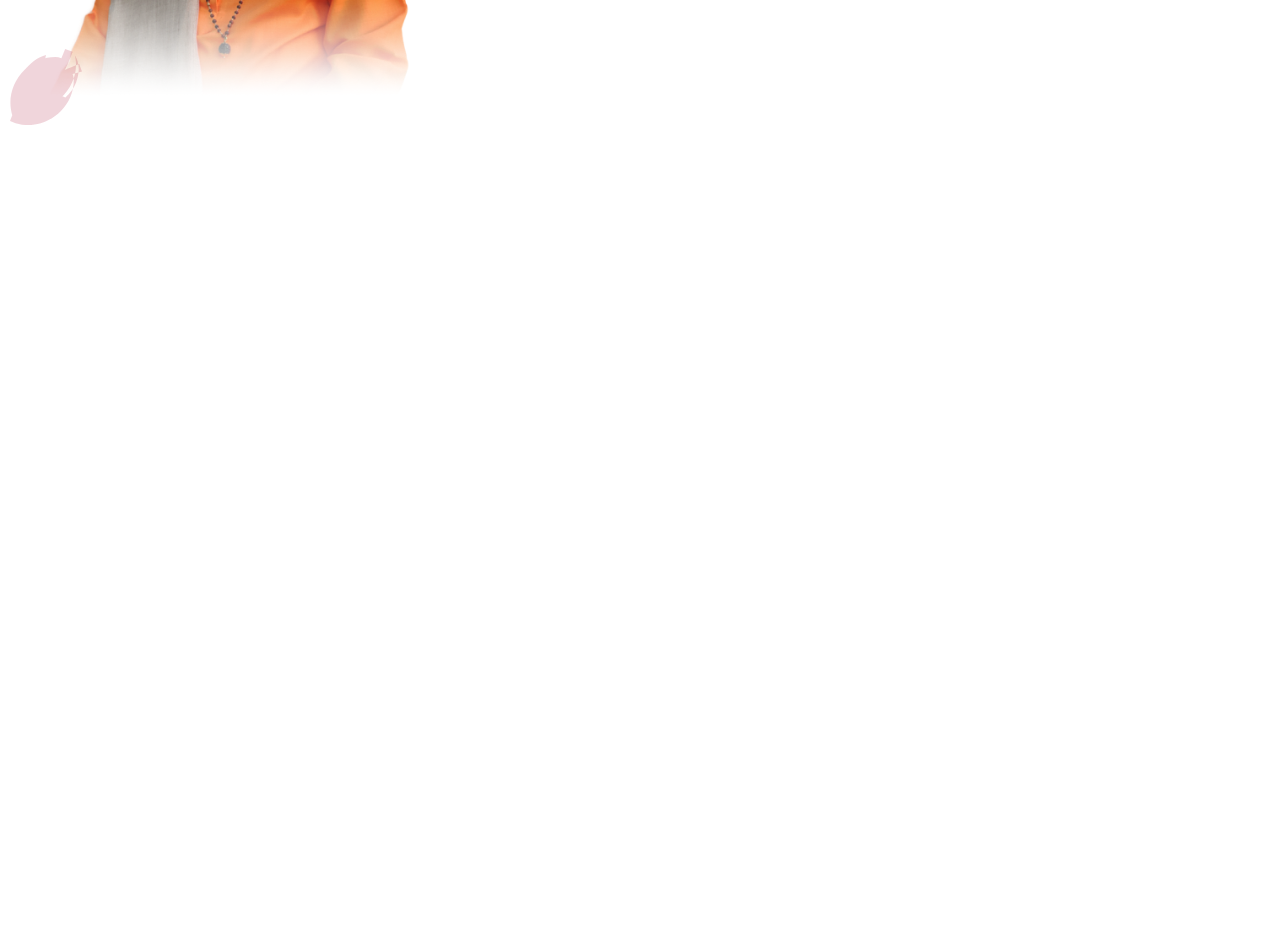
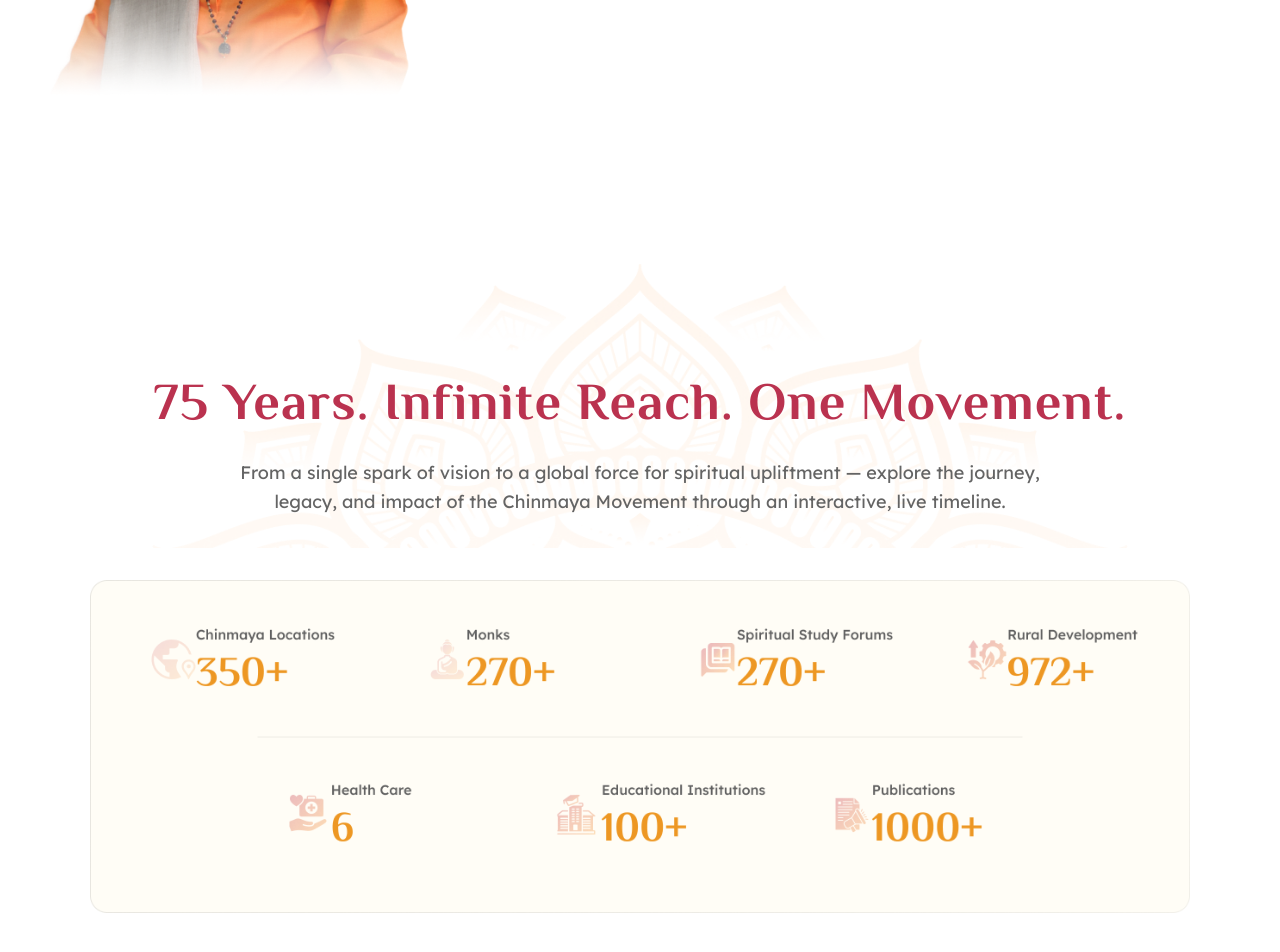
Before and after one commit to daveraghav/cm75, a Next.js app: page /combined in a window 1280 px wide. Shown: the part 2168-3120 px from the top of the page. Before the commit the page ends 2345 px from the top, so only its background shows below. Built offline with nearby package versions, Linux system fonts and the light colour scheme; no server answers.

Commit message:
feat: Add an introductory stats section with a new component and images, and remove decorative SVGs from the Mission Journey component.

```diff
--- a/src/app/combined/page.tsx
+++ b/src/app/combined/page.tsx
@@ -4,6 +4,7 @@
 import EventTimeline from "@/components/EventTimeline";
 import MissionJourney from "@/components/MissionJourney";
 import IframeResizer from "@/components/IframeResizer";
+import StatsSection from "@/components/StatsSection";
 
 export default function CombinedViewPage() {
   return (
@@ -23,6 +24,9 @@
 
         {/* Mission Journey Section */}
         <MissionJourney />
+
+        {/* Intro Stats Section */}
+        <StatsSection />
       </div>
     </IframeResizer>
   );
--- a/src/components/MissionJourney.tsx
+++ b/src/components/MissionJourney.tsx
@@ -27,11 +27,7 @@
             </div>
           </div>
           <div className="relative order-1 lg:order-2">
-            <div className="absolute -top-10 -right-10 w-24 h-24 hidden lg:block">
-              <svg viewBox="0 0 24 24" fill="currentColor" className="w-full h-full object-contain opacity-20 text-[#ba324f]">
-                <path d="M17,8C8,10 5.9,16.17 3.82,21.34L5.71,22L6.66,19.7C7.14,19.87 7.64,20 8.13,20C11,20 13.85,18.84 15.91,16.78C18.97,13.72 20.13,9.54 18.94,5.46L19.5,4L18.1,3.46C14,2.27 9.83,3.43 6.77,6.49C4.71,8.55 3.55,11.39 3.55,14.26C3.55,14.75 3.68,15.24 3.85,15.73L1.5,16.4L2.2,18.28C7.38,16.2 13.55,14.1 15.5,5.21C15.5,5.21 15.5,5.21 15.5,5.21C8.79,6.46 3,11.75 3,18C3,18.83 3.1,19.64 3.29,20.42C2.1,18.57 2,16.14 3.03,13.5C3.58,12.1 4.5,10.87 5.66,9.87C7.5,10.61 8.94,11.95 9.77,13.58C11,16 11,18.5 10.5,20.5C12.5,20 14.5,18.5 16,16.5C17.5,14.5 18,12 17,8Z" />
-              </svg>
-            </div>
+
             <div className="w-full max-w-[300px] md:max-w-[400px]">
               <img
                 src={imgGurudev}
@@ -45,11 +41,7 @@
         {/* Section 2: Swaroopananda */}
         <div className="flex flex-col lg:flex-row items-center gap-12 lg:gap-20">
           <div className="relative order-1">
-            <div className="absolute -bottom-10 -left-10 w-24 h-24 hidden lg:block rotate-180">
-              <svg viewBox="0 0 24 24" fill="currentColor" className="w-full h-full object-contain opacity-20 text-[#ba324f]">
-                <path d="M17,8C8,10 5.9,16.17 3.82,21.34L5.71,22L6.66,19.7C7.14,19.87 7.64,20 8.13,20C11,20 13.85,18.84 15.91,16.78C18.97,13.72 20.13,9.54 18.94,5.46L19.5,4L18.1,3.46C14,2.27 9.83,3.43 6.77,6.49C4.71,8.55 3.55,11.39 3.55,14.26C3.55,14.75 3.68,15.24 3.85,15.73L1.5,16.4L2.2,18.28C7.38,16.2 13.55,14.1 15.5,5.21C15.5,5.21 15.5,5.21 15.5,5.21C8.79,6.46 3,11.75 3,18C3,18.83 3.1,19.64 3.29,20.42C2.1,18.57 2,16.14 3.03,13.5C3.58,12.1 4.5,10.87 5.66,9.87C7.5,10.61 8.94,11.95 9.77,13.58C11,16 11,18.5 10.5,20.5C12.5,20 14.5,18.5 16,16.5C17.5,14.5 18,12 17,8Z" />
-              </svg>
-            </div>
+
             <div className="w-full max-w-[300px] md:max-w-[400px]">
               <img
                 src={imgSwaroopananda}
--- /dev/null
+++ b/src/components/StatsSection.tsx
@@ -0,0 +1,46 @@
+import Image from "next/image";
+
+export default function StatsSection() {
+    return (
+        <div className="w-full flex flex-col items-center justify-center py-12 px-4 overflow-visible">
+            {/* Header Content with Background Pattern */}
+            <div className="relative w-full flex flex-col items-center justify-center pt-12 md:pt-16 pb-12 mb-4">
+                {/* Background Mandala Image */}
+                <div className="absolute top-1/2 left-1/2 -translate-x-1/2 -translate-y-[60%] w-[1200px] pointer-events-none z-0 flex justify-center items-center">
+                    <Image
+                        src="/stats_header_background.png"
+                        alt="Background Mandala"
+                        width={1200}
+                        height={800}
+                        className="w-[800px] md:w-[1200px] object-contain opacity-90 md:opacity-100"
+                        priority
+                    />
+                </div>
+
+                <div className="text-center w-full z-10">
+                    <h2 className="text-[28px] md:text-[44px] lg:text-[52px] font-bold text-[#ba324f] !font-philosopher leading-tight tracking-wide whitespace-nowrap mx-auto">
+                        75 Years. Infinite Reach. One Movement.
+                    </h2>
+                    <p className="text-[#646464] text-[16px] md:text-[18px] max-w-[800px] mx-auto !font-lexend mt-6 leading-relaxed whitespace-normal px-4 md:px-0">
+                        From a single spark of vision to a global force for spiritual upliftment — explore the journey,
+                        legacy, and impact of the Chinmaya Movement through an interactive, live timeline.
+                    </p>
+                </div>
+            </div>
+
+            {/* Stats Image */}
+            <div className="w-full max-w-[1100px] mx-auto mb-16 relative z-10 flex justify-center">
+                <Image
+                    src="/stats.png"
+                    alt="Impact Statistics"
+                    width={1277}
+                    height={400}
+                    className="w-full h-auto object-contain"
+                    priority
+                />
+            </div>
+
+
+        </div>
+    );
+}
```
Also changed, not shown: public/stats.png (added), public/stats_header_background.png (added).
